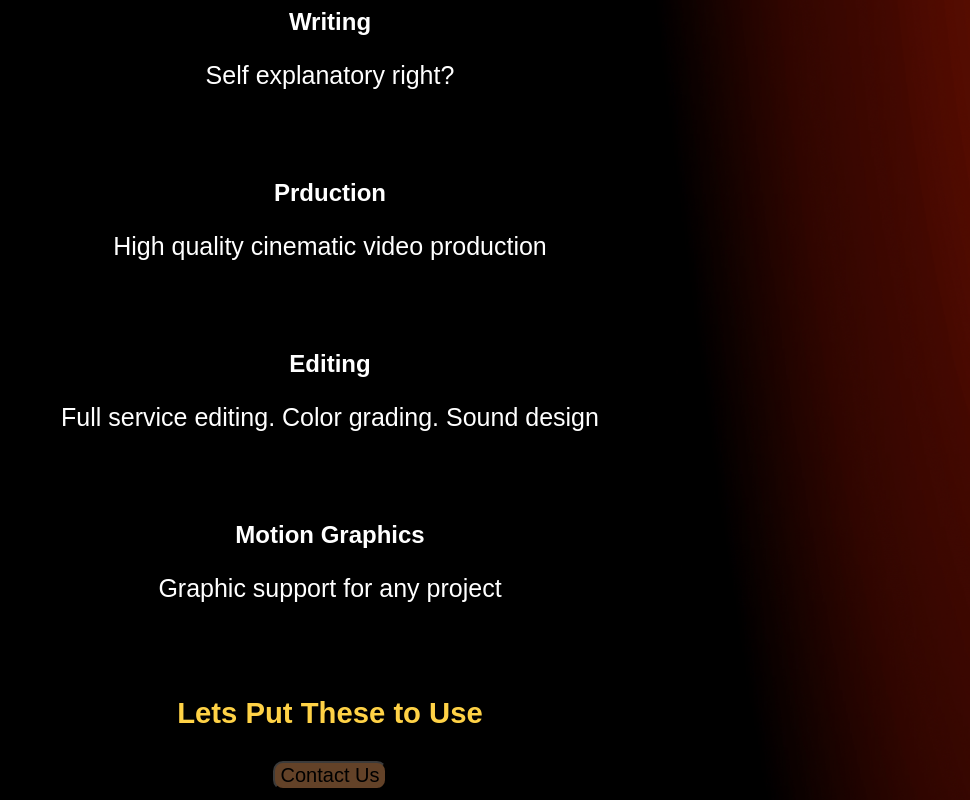
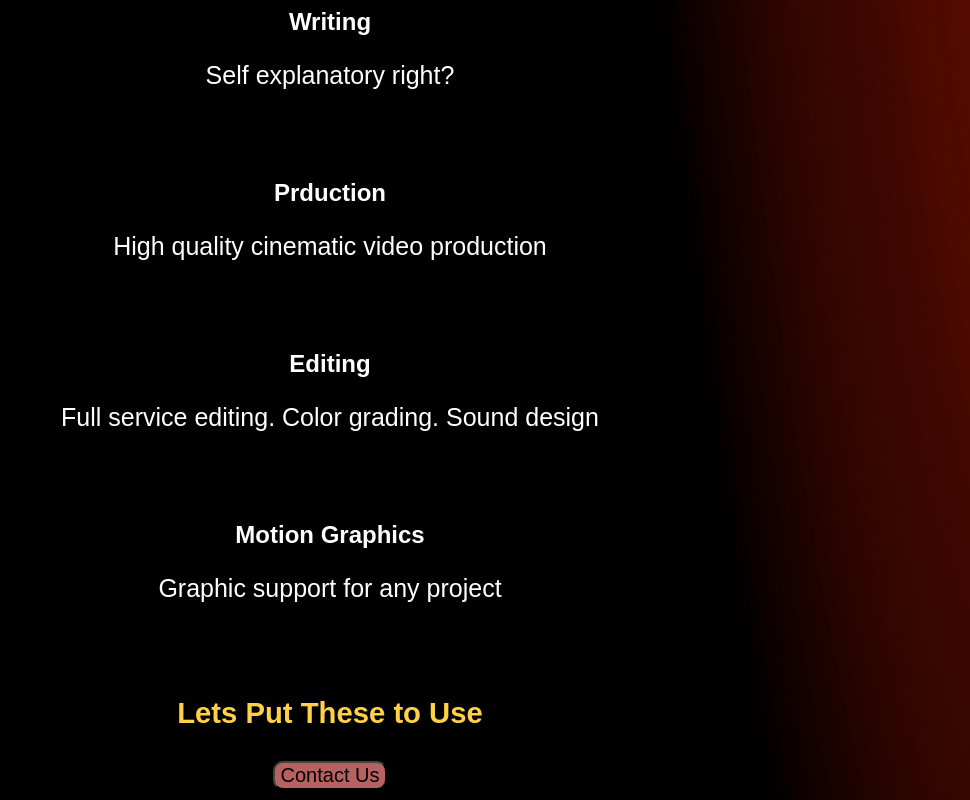
Before and after one commit to zackariahshone/LaReauFilms, a website: page public/html/services.html in a window 1280 px wide. Shown: the part 355-1155 px from the top of the page, without its empty margins (310-1280 px from the left). Drawn offline with Linux system fonts and the light colour scheme; files whose address does not match are found by name; a web font is replaced by a local one.

Commit message:
more style changes

```diff
--- a/public/assets/CSS/service.css
+++ b/public/assets/CSS/service.css
@@ -13,7 +13,7 @@ body {
   background-image: url('../img/servicesBG.png');
   background-attachment: fixed;
   margin: 0;
-  background-size: cover;
+  background-size:cover;
   background-repeat: no-repeat;
   font-family: futura-pt, sans-serif;
     font-weight: 500;
@@ -80,8 +80,8 @@ body {
 
 .contact button {
   border-radius: 10px;
-  background-color: rgb(141, 94, 58);
-  opacity:70%;
+  background-color: rgb(230, 122, 122);
+  opacity:80%;
 }
 a,button{
   text-decoration: none;
--- a/public/assets/CSS/studio.css
+++ b/public/assets/CSS/studio.css
@@ -102,7 +102,7 @@ iframe {
 
 button {
   border-radius: 10px;
-    background-color: rgb(141, 94, 58);
+    background-color: rgb(255, 210, 70);
     opacity:70%;
 }
 a,button{
--- a/public/assets/CSS/whoAmI.css
+++ b/public/assets/CSS/whoAmI.css
@@ -63,7 +63,7 @@
   }
   button{
     border-radius: 10px;
-    background-color: rgb(141, 94, 58);
+    background-color: rgb(34, 167, 34);
     opacity:70%;
   }
   a,button{
--- a/public/html/services.html
+++ b/public/html/services.html
@@ -45,7 +45,7 @@
   </div>
   <div class="contact">
     <h3>Lets Put These to Use</h3>
-    <button> <a href="contact.html"> Contact Us</a></button>
+    <button> <a href="/contact"> Contact Us</a></button>
   </div>
 
 </body>
```
Also changed, not shown: public/html/index.html (+4 -4 lines), public/html/studio.html (+1 -1 lines), public/html/whoAmI.html (+1 -1 lines).
